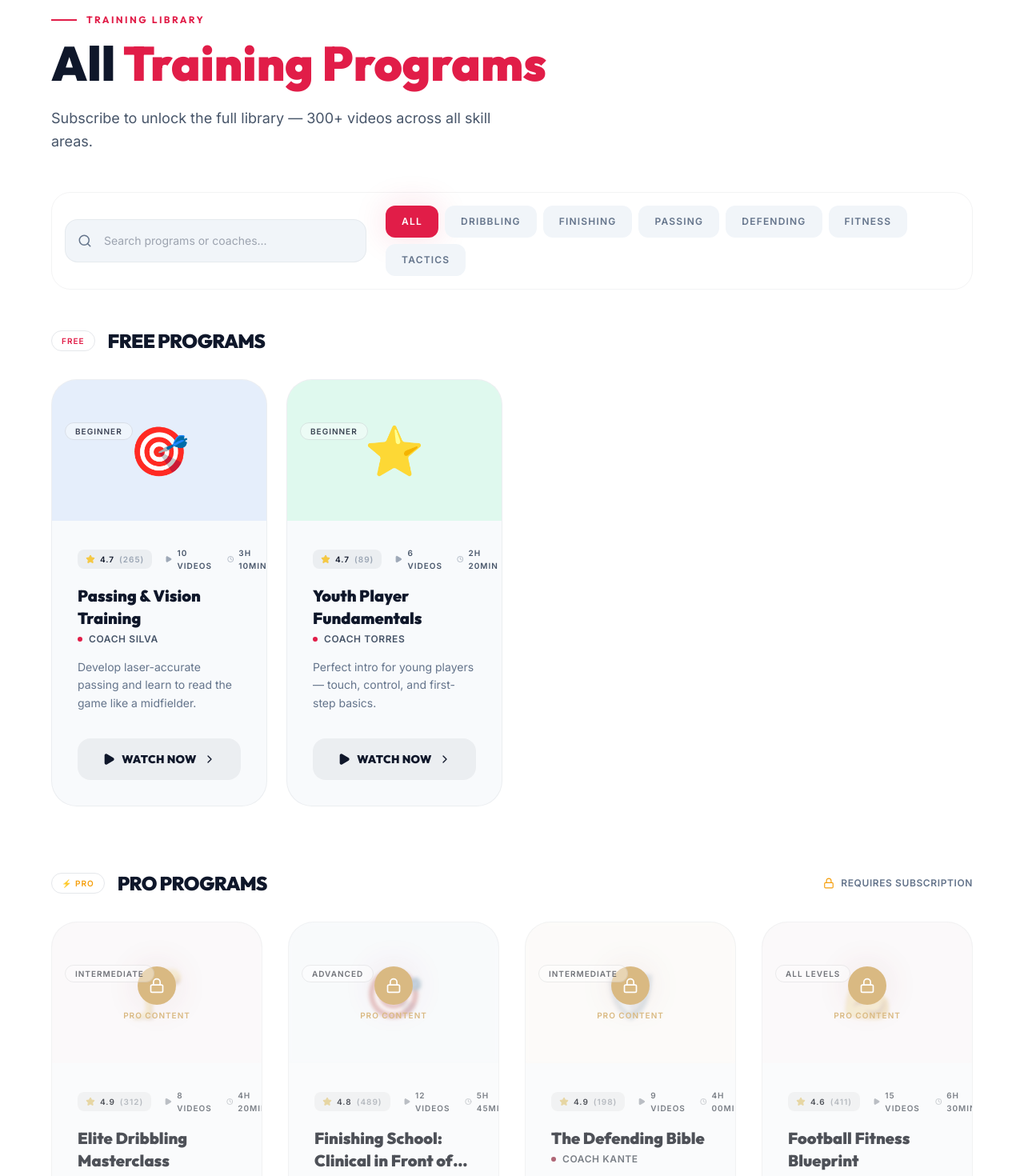
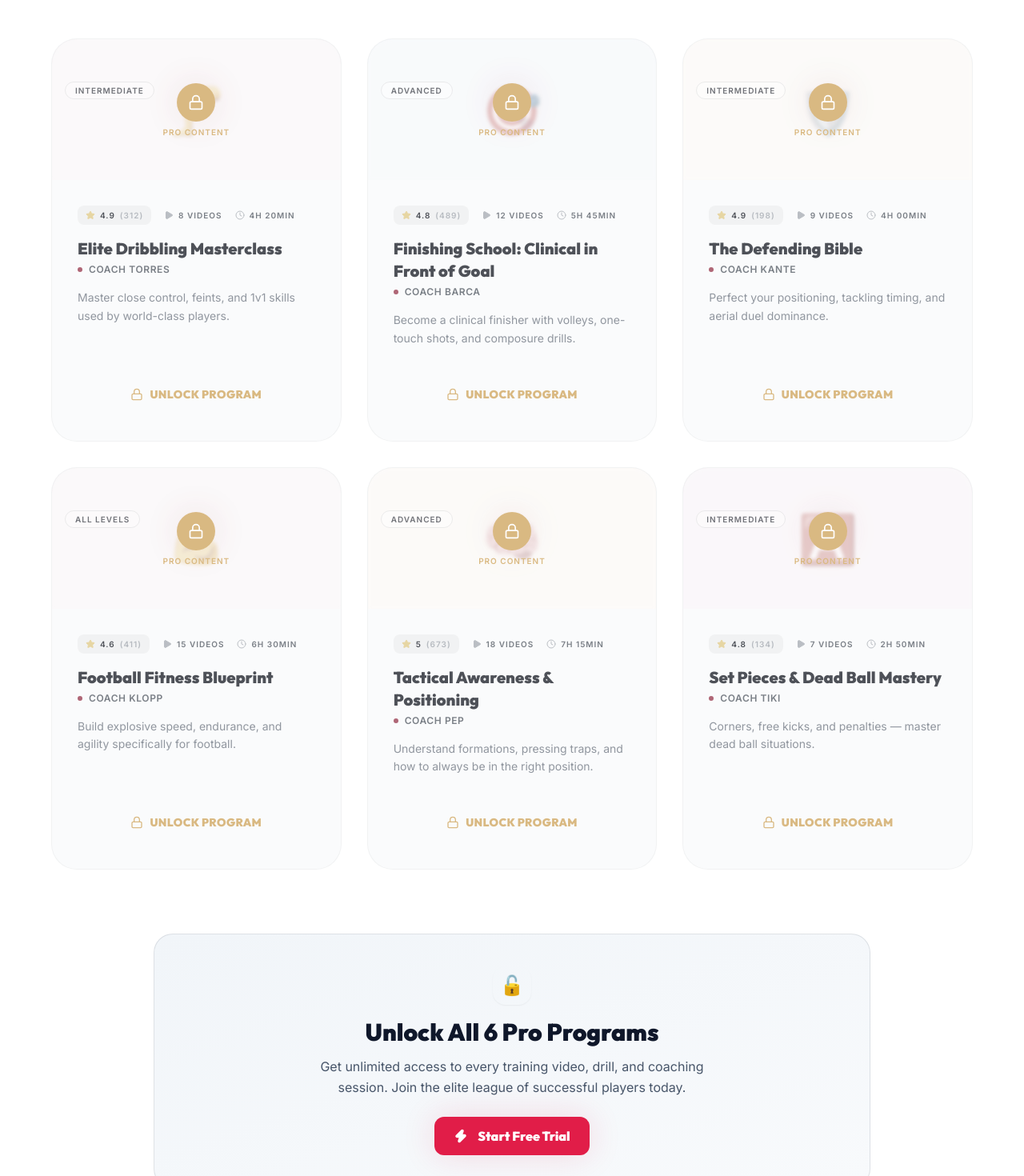
Before and after one commit to dutaposco/dutafc, a React (Vite) app: page /programs in a window 1280 px wide. Shown: the part 120-1590 px from the top of the page at 80% size. Built offline with nearby package versions, Linux system fonts and the light colour scheme.

Commit message:
Update Programs.jsx

```diff
--- a/src/pages/Programs.jsx
+++ b/src/pages/Programs.jsx
@@ -1,8 +1,5 @@
-import { useState } from 'react'
 import { Link } from 'react-router-dom'
-import { Lock, Play, Clock, Star, ChevronRight, Filter, Search, Zap } from 'lucide-react'
-
-const categories = ['All', 'Dribbling', 'Finishing', 'Passing', 'Defending', 'Fitness', 'Tactics']
+import { Lock, Play, Clock, Star, ChevronRight, Zap } from 'lucide-react'
 
 const programs = [
   {
@@ -37,22 +34,7 @@ const programs = [
     color: '#3b82f6',
     dimColor: 'rgba(59, 130, 246, 0.1)'
   },
-  {
-    id: 'passing-vision',
-    title: 'Passing & Vision Training',
-    coach: 'Coach Silva',
-    category: 'Passing',
-    level: 'Beginner',
-    duration: '3h 10min',
-    videos: 10,
-    rating: 4.7,
-    reviews: 265,
-    emoji: '🎯',
-    description: 'Develop laser-accurate passing and learn to read the game like a midfielder.',
-    isPro: false,
-    color: '#3b82f6',
-    dimColor: 'rgba(59, 130, 246, 0.1)'
-  },
+
   {
     id: 'defending-bible',
     title: 'The Defending Bible',
@@ -117,125 +99,26 @@ const programs = [
     color: '#e91e96',
     dimColor: 'rgba(233, 30, 150, 0.1)'
   },
-  {
-    id: 'youth-basics',
-    title: 'Youth Player Fundamentals',
-    coach: 'Coach Torres',
-    category: 'Dribbling',
-    level: 'Beginner',
-    duration: '2h 20min',
-    videos: 6,
-    rating: 4.7,
-    reviews: 89,
-    emoji: '⭐',
-    description: 'Perfect intro for young players — touch, control, and first-step basics.',
-    isPro: false,
-    color: '#00e676',
-    dimColor: 'rgba(0, 230, 118, 0.1)'
-  },
+
 ]
 
-export default function Programs({ isSubscribed }) {
-  const [activeCategory, setActiveCategory] = useState('All')
-  const [searchTerm, setSearchTerm] = useState('')
-
-  const filtered = programs.filter(p => {
-    const matchCat = activeCategory === 'All' || p.category === activeCategory
-    const matchSearch = p.title.toLowerCase().includes(searchTerm.toLowerCase()) ||
-      p.coach.toLowerCase().includes(searchTerm.toLowerCase())
-    return matchCat && matchSearch
-  })
-
-  const freePrograms = filtered.filter(p => !p.isPro)
-  const proPrograms = filtered.filter(p => p.isPro)
+export default function Programs({ isSubscribed, onSubscribe }) {
 
   return (
     <main className="min-h-screen bg-bg pt-32 pb-20 animate-fadeIn">
-      {/* Header Section */}
-      <section className="relative overflow-hidden mb-12">
-        <div className="absolute top-[-20%] left-[-10%] w-[50%] h-[50%] bg-accent/10 rounded-full blur-[120px] pointer-events-none" />
-        <div className="container mx-auto px-6 relative z-10">
-          <div className="inline-flex items-center gap-3 mb-4">
-            <div className="w-8 i- h-[2px] bg-accent" />
-            <span className="font-heading text-xs font-bold uppercase tracking-[0.2em] text-accent">Training Library</span>
-          </div>
-          <h1 className="font-heading text-4xl md:text-6xl font-black mb-6">
-            All <span className="text-accent">Training Programs</span>
-          </h1>
-          <p className="text-lg text-soft leading-relaxed max-w-[600px] mb-12">
-            {isSubscribed
-              ? 'You have full access to all programs. Keep grinding! 💪'
-              : 'Subscribe to unlock the full library — 300+ videos across all skill areas.'}
-          </p>
-
-          {/* Search & Filter Toolbar */}
-          <div className="flex flex-col lg:flex-row items-center gap-6 p-4 bg-surface/50 backdrop-blur-md rounded-3xl border border-white/5">
-            <div className="relative w-full lg:w-[400px]">
-              <Search className="absolute left-4 top-1/2 -translate-y-1/2 text-muted" size={18} />
-              <input
-                type="text"
-                placeholder="Search programs or coaches..."
-                value={searchTerm}
-                onChange={e => setSearchTerm(e.target.value)}
-                className="w-full pl-12 pr-4 py-4 bg-surface-2 border border-white/5 rounded-2xl text-sm focus:border-accent focus:ring-1 focus:ring-accent outline-none transition-all"
-                id="programs-search-input"
-              />
-            </div>
-
-            <div className="flex flex-wrap items-center gap-2">
-              {categories.map(cat => (
-                <button
-                  key={cat}
-                  onClick={() => setActiveCategory(cat)}
-                  className={`px-5 py-3 rounded-xl text-xs font-bold uppercase tracking-widest transition-all ${activeCategory === cat ? 'bg-accent text-black shadow-glow' : 'bg-surface-2 text-muted hover:text-white hover:bg-white/5'}`}
-                  id={`cat-${cat.toLowerCase()}`}
-                >
-                  {cat}
-                </button>
-              ))}
-            </div>
-          </div>
-        </div>
-      </section>
 
       <div className="container mx-auto px-6">
-        {/* Free Programs */}
-        {freePrograms.length > 0 && (
-          <div className="mb-20">
-            <div className="flex items-center gap-4 mb-8">
-              <span className="px-3 py-1 bg-accent/10 text-accent rounded-full text-[10px] font-black uppercase tracking-widest border border-accent/20">FREE</span>
-              <h2 className="font-heading text-2xl font-black uppercase tracking-tight">Free Programs</h2>
-            </div>
-            <div className="grid grid-cols-1 md:grid-cols-2 lg:grid-cols-3 xl:grid-cols-4 gap-6">
-              {freePrograms.map(program => (
-                <ProgramCard key={program.id} program={program} isSubscribed={isSubscribed} locked={false} />
+        {programs.length > 0 && (
+          <div className="mb-20 mt-10">
+            <div className="grid grid-cols-1 md:grid-cols-2 lg:grid-cols-3 gap-8">
+              {programs.map(program => (
+                <ProgramCard key={program.id} program={program} isSubscribed={isSubscribed} locked={!isSubscribed} onSubscribe={onSubscribe} />
               ))}
             </div>
           </div>
         )}
 
-        {/* Pro Programs */}
-        {proPrograms.length > 0 && (
-          <div className="mb-20">
-            <div className="flex flex-wrap items-center gap-4 mb-8">
-              <span className="px-3 py-1 bg-gold/10 text-gold rounded-full text-[10px] font-black uppercase tracking-widest border border-gold/20">⚡ PRO</span>
-              <h2 className="font-heading text-2xl font-black uppercase tracking-tight">Pro Programs</h2>
-              {!isSubscribed && (
-                <span className="flex items-center gap-2 text-xs font-bold text-muted uppercase tracking-wider ml-auto">
-                  <Lock size={14} className="text-gold" />
-                  Requires subscription
-                </span>
-              )}
-            </div>
-            <div className="grid grid-cols-1 md:grid-cols-2 lg:grid-cols-3 xl:grid-cols-4 gap-8">
-              {proPrograms.map(program => (
-                <ProgramCard key={program.id} program={program} isSubscribed={isSubscribed} locked={!isSubscribed && program.isPro} />
-              ))}
-            </div>
-          </div>
-        )}
-
-        {filtered.length === 0 && (
+        {programs.length === 0 && (
           <div className="py-20 text-center bg-surface/30 rounded-[3rem] border border-dashed border-white/10">
             <div className="text-4xl mb-4">🔍</div>
             <h3 className="font-heading text-2xl font-black mb-2">No programs found</h3>
@@ -245,16 +128,16 @@ export default function Programs({ isSubscribed }) {
 
         {/* Subscription CTA */}
         {!isSubscribed && (
-          <div className="mt-20 p-12 md:p-16 bg-gradient-to-br from-surface-2 to-surface rounded-[3rem] border border-white/10 text-center relative overflow-hidden group">
-            <div className="absolute top-0 right-0 w-64 h-64 bg-accent/5 rounded-full blur-[80px]" />
-            <div className="relative z-10 max-w-[600px] mx-auto">
-              <div className="w-16 h-16 bg-gold/10 rounded-2xl flex items-center justify-center text-4xl mx-auto mb-8 shadow-sm">🔓</div>
-              <h3 className="font-heading text-3xl md:text-5xl font-black mb-6">Unlock All {programs.filter(p => p.isPro).length} Pro Programs</h3>
-              <p className="text-soft text-lg leading-relaxed mb-10">Get unlimited access to every training video, drill, and coaching session. Join the elite elite league of successful players today.</p>
-              <Link to="/pricing" className="inline-flex items-center gap-4 bg-accent text-black px-10 py-5 rounded-2xl font-heading font-black text-xl shadow-glow hover:bg-white hover:-translate-y-1 transition-all" id="programs-unlock-cta">
-                <Zap size={22} fill="currentColor" />
+          <div className="mt-12 p-8 md:p-10 bg-gradient-to-br from-surface-2 to-surface rounded-3xl border border-white/10 text-center relative overflow-hidden group max-w-4xl mx-auto">
+            <div className="absolute top-0 right-0 w-48 h-48 bg-accent/5 rounded-full blur-[60px]" />
+            <div className="relative z-10 max-w-[500px] mx-auto">
+              <div className="w-12 h-12 bg-gold/10 rounded-2xl flex items-center justify-center text-2xl mx-auto mb-4 shadow-sm">🔓</div>
+              <h3 className="font-heading text-2xl md:text-3xl font-black mb-3">Unlock All {programs.filter(p => p.isPro).length} Pro Programs</h3>
+              <p className="text-soft text-base leading-relaxed mb-6">Get unlimited access to every training video, drill, and coaching session. Join the elite league of successful players today.</p>
+              <button onClick={onSubscribe} className="inline-flex items-center gap-3 bg-accent text-black px-6 py-3 rounded-xl font-heading font-black text-base shadow-glow hover:bg-white hover:-translate-y-1 transition-all cursor-pointer" id="programs-unlock-cta">
+                <Zap size={18} fill="currentColor" />
                 Start Free Trial
-              </Link>
+              </button>
             </div>
           </div>
         )}
@@ -263,7 +146,7 @@ export default function Programs({ isSubscribed }) {
   )
 }
 
-function ProgramCard({ program, isSubscribed, locked }) {
+function ProgramCard({ program, isSubscribed, locked, onSubscribe }) {
   const { id, title, coach, level, duration, videos, rating, reviews, emoji, description, color, dimColor } = program
 
   return (
@@ -321,10 +204,10 @@ function ProgramCard({ program, isSubscribed, locked }) {
 
         <div className="mt-auto">
           {locked ? (
-            <Link to="/pricing" className="w-full py-4 bg-gold/10 border border-gold/20 text-gold rounded-2xl flex items-center justify-center gap-2 font-heading font-black text-sm tracking-wide transition-all hover:bg-gold hover:text-black shadow-gold/20 hover:shadow-gold" id={`unlock-${id}`}>
+            <button onClick={onSubscribe} className="w-full py-4 bg-gold/10 border border-gold/20 text-gold rounded-2xl flex items-center justify-center gap-2 font-heading font-black text-sm tracking-wide transition-all hover:bg-gold hover:text-black shadow-gold/20 hover:shadow-gold cursor-pointer" id={`unlock-${id}`}>
               <Lock size={16} />
               UNLOCK PROGRAM
-            </Link>
+            </button>
           ) : (
             <Link to={`/programs/${id}`} className="w-full py-4 bg-white/5 hover:bg-accent hover:text-black rounded-2xl flex items-center justify-center gap-2 font-heading font-black text-sm tracking-wide transition-all group/btn" id={`watch-${id}`}>
               <Play size={16} fill="currentColor" className="group-hover/btn:fill-black" />
```
